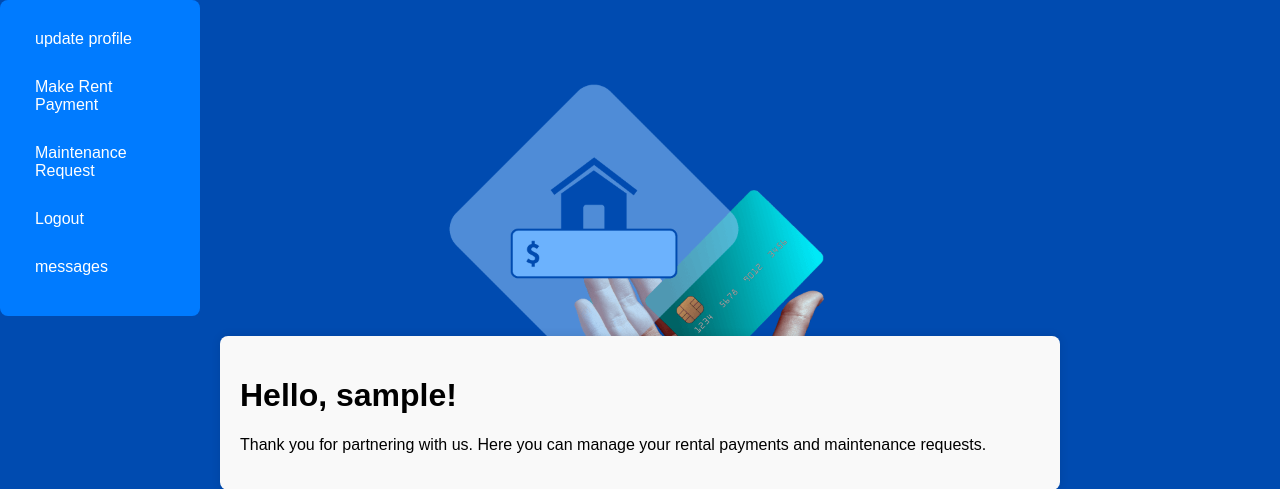
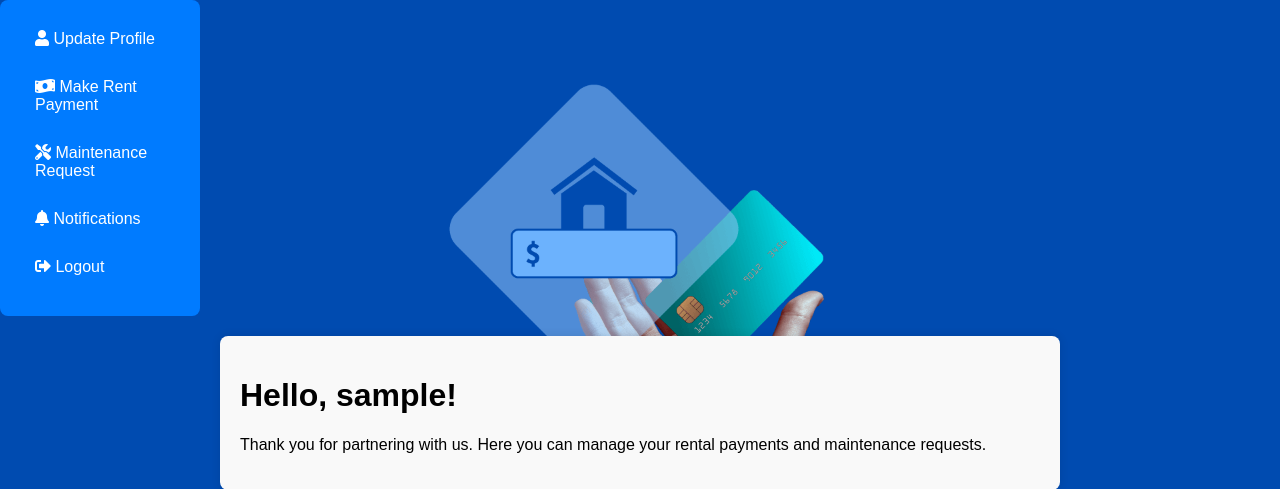
Before and after one commit to mwaisilvesta/qr-house_rental_payment_system, a PHP site: page /user_dashboard.php in a window 1280 px wide. Shown: the top 489 px of the page. Run offline with PHP 8.4, Linux system fonts and the light colour scheme; the visitor is signed in with stand-in values (Sample User, id 1).

Commit message:
updated the user dashboard by using aesome fonts icona

```diff
--- a/user_dashboard.php
+++ b/user_dashboard.php
@@ -16,6 +16,7 @@ if (isset($_SESSION['username'])) {
 <!DOCTYPE html>
 <html lang="en">
 <head>
+    <link rel="stylesheet" href="assets/font-awesome/css/all.min.css">
     <meta charset="UTF-8">
     <meta name="viewport" content="width=device-width, initial-scale=1.0">
     <title>User Dashboard</title>
@@ -106,17 +107,20 @@ if (isset($_SESSION['username'])) {
 </head>
 <body>
     <!-- Navigation bar -->
+    <!-- Navigation bar -->
 <div class="nav-container">
     <nav>
         <ul>
-                <li><a href="user_profileupdate.php">update profile</a></li>
-                <li><a href="make_payment.php">Make Rent Payment</a></li>
-                <li><a href="maintainance_request.php">Maintenance Request</a></li>
-                <li><a href="user_login.php" class="logout-btn">Logout</a></li>
-                <li><a href="retrieving_message.php">messages</a></li>
+            <li><a href="user_profileupdate.php"><i class="fas fa-user"></i> Update Profile</a></li>
+            <li><a href="make_payment.php"><i class="fas fa-money-bill-wave"></i> Make Rent Payment</a></li>
+            <li><a href="maintainance_request.php"><i class="fas fa-tools"></i> Maintenance Request</a></li>
+            <li><a href="retrieving_message.php"><i class="fas fa-bell"></i> Notifications</a></li>
+            <li><a href="user_login.php" class="logout-btn"><i class="fas fa-sign-out-alt"></i> Logout</a></li>
+
         </ul>
     </nav>
 </div>
+
 
     <div class="container">
         <div class="content">
```
Lines whose indentation alone changed are shown as unchanged.
